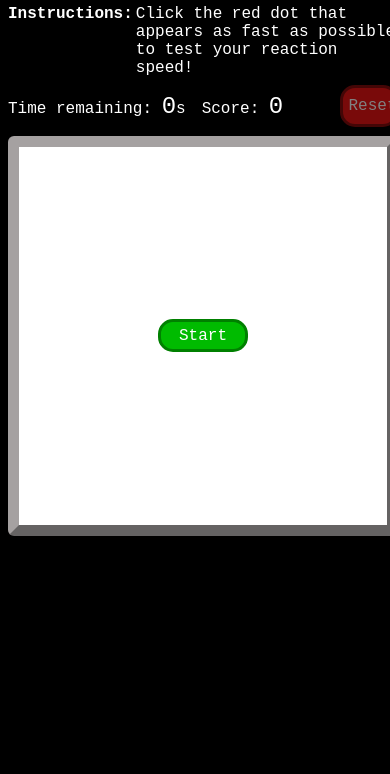
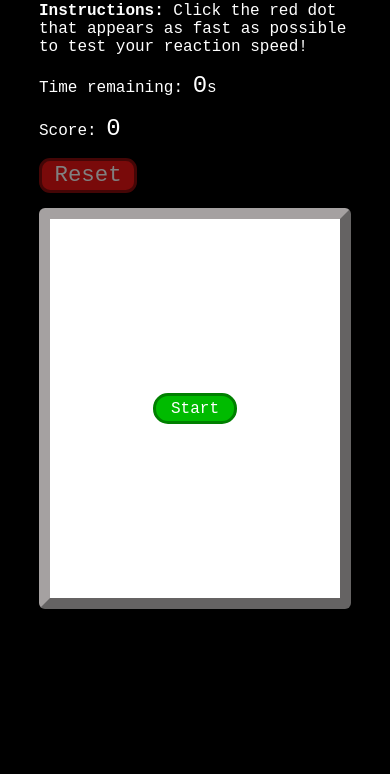
Before and after one commit to emmadaveeb/reaction-test-game, a plain HTML site: page index.html in a window 390 px wide. Shown: the part 70-844 px from the top of the page. Drawn offline with Linux system fonts and the light colour scheme; a web font is replaced by a local one.

Commit message:
adding responsive styles

```diff
--- a/index.html
+++ b/index.html
@@ -13,15 +13,17 @@
 
 <body>
 
-
+    <div class="all">
         <h1 class="center">Reaction Test</h1>
         <div>
-        <p class="center align" style="margin-bottom: 0%;"><b style="margin-right: 3px;">Instructions:</b>Click the red dot that appears as fast as possible to test your reaction speed!</p>
+            <p class="center align" style="margin-bottom: 0%;"><b style="margin-right: 3%;">Instructions:</b>Click the
+                red dot that appears as fast as possible to test your reaction speed!</p>
         </div>
-    <div class="center size">
+        <div class="center" id="details">
             <p>Time remaining: <span id="time">0</span>s</p>
             <p id="pdg">Score: <span id="score">0</span></p>
             <button id="restart" disabled>Reset</button>
+        </div>
     </div>
     <div class="box center">
         <div id="dot" class="grow"></div>
--- a/style.css
+++ b/style.css
@@ -16,10 +16,13 @@ body, button {
 body {
     background-color: black;
     color: white;
+    height: 95vh;
+    margin: auto
 }
 
 button:disabled {
     opacity: 50%;
+    box-shadow: none !important;
 }
 .grow {
 
@@ -27,50 +30,49 @@ button:disabled {
    animation-duration: 3s;
 }
 
-.size {
-    font-size: 100%;
-}
+
 
 #dot {
     position: absolute;
     background-color:rgb(207, 4, 4);
     border-radius: 50%;
-    height: 18px;
-    width: 18px;
+    height: 6px;
+    width: 6px;
     visibility: hidden;
     border: 1px rgba(182, 9, 9, 0.918) solid;
 
 }
 
-/* #dot:active{
-    box-shadow: 0 8px 16px 0 rgba(0,0,0,0.2), 0 6px 20px 0 rgba(0,0,0,0.19);
-} */
- h1 {
-     display: block;
-     font-size: 190%;
+
+h1 {
+
+     font-size: 180%;
+     text-align: center;
+
 }
+
 P {
     padding: auto;
     margin: none;
 }
 .center {
-    display: flex;
-    justify-content: center;
-    width: 58rem;
+    width: 60%;
     margin-left: auto;
     margin-right: auto;
+
 }
 
 .box {
     position: relative;
     border: 1px solid black;
     border-radius: 6px;
-    height: 47rem;
-    width: 58rem;
+    height: 70%;
+    width: 60%;
     margin: auto;
     background-color: white;
     border: 11px rgba(139, 134, 134, 0.767) outset;
     box-sizing: border-box;
+    display: flex;
 
 }
 
@@ -82,7 +84,6 @@ P {
 }
 
 #start {
-    display: inline-block;
     margin: auto;
     font-size: 1em;
     border: none;
@@ -99,19 +100,23 @@ P {
 }
 
 #restart {
-    display: inline-block;
-    font-size: 1em;
+
+    font-size: 140%;
     margin-left: auto;
     height: auto;
     border: 3px rgb(136, 13, 13) solid;
     color: white;
-    width: 15%;
-    height: 2.6rem;
+    padding: 0.5% 4%;
     background-color: #f11414;
-    border-radius: 15px;
+    border-radius: 0.7rem;
     align-self: center;
     outline: none;
 
+}
+
+#details {
+    display: flex;
+    flex-direction: row;
 }
 
 #restart:hover{
@@ -119,17 +124,15 @@ P {
 
 }
 
-#start:hover, #dot:active {
-    box-shadow: 0 0 8px gray;
+#start:hover, #dot:active, #dot:hover {
+    box-shadow: 0 0 13px gray;
 }
 
 #pdg {
     margin-left: 1em;
 }
 
-b {
-    display: inline;
-}
+
 
  #time, #score {
     font-size: 150%;
@@ -137,17 +140,31 @@ b {
 
 
 @media (max-width: 480px) {
-    .box {
-      height: 400px;
-      width: 390px;
+
+    .center {
+        width: 80%;
+        height: 50%;
     }
 
-    #details, .center{
-       width: 390px;
+    #dot {
+        width: 3px;
+        height: 3px;
+    }
+
+    #details{
+       flex-direction: column;
+
     }
 
     #restart {
-        display: block;
+        margin: 0 auto 5% 0;
+
+
     }
 
-  }
+    #pdg {
+        margin-left: 0%;
+        margin-top: 0;
+    }
+
+}
```
Lines whose indentation alone changed are shown as unchanged.
